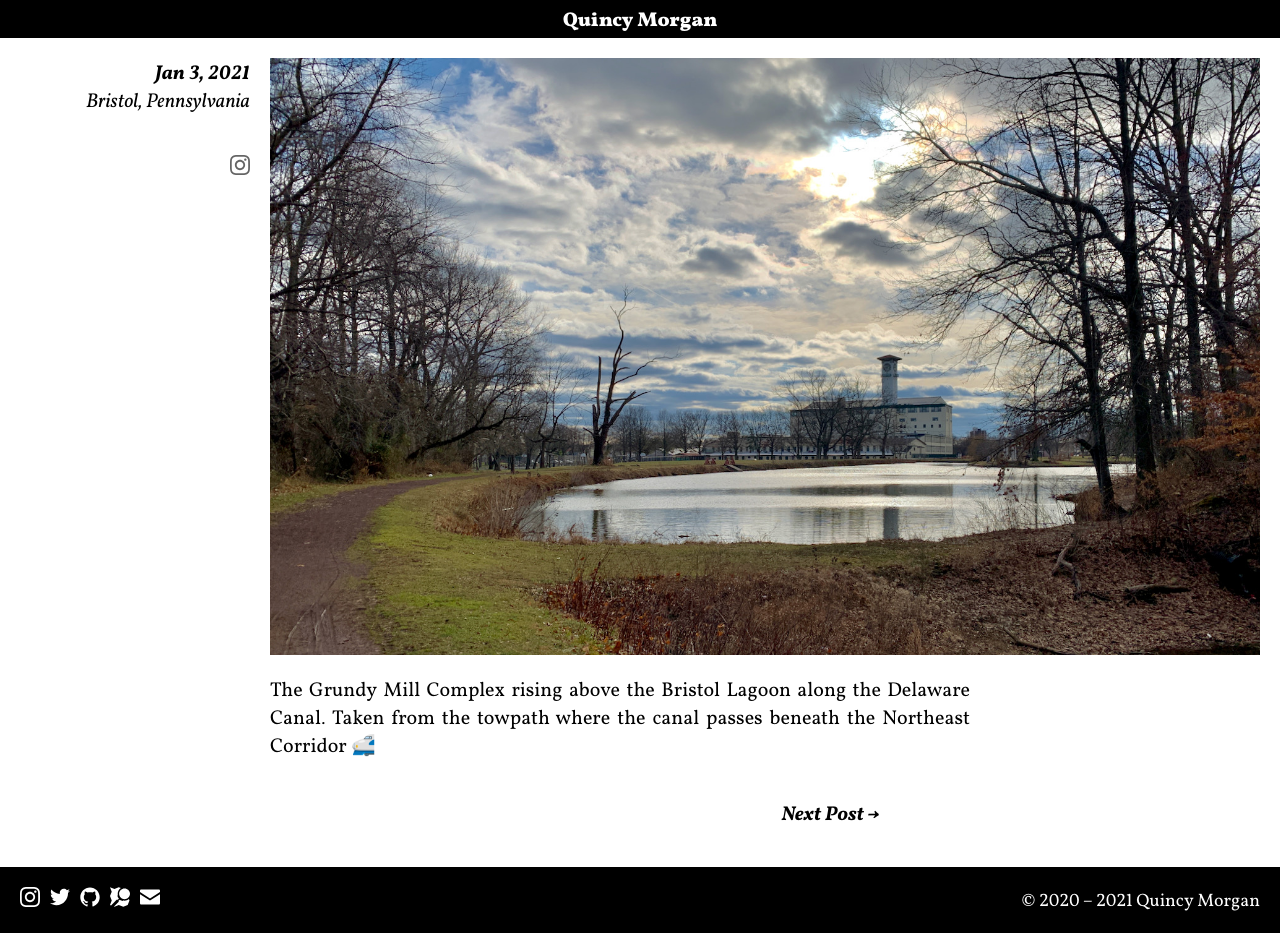
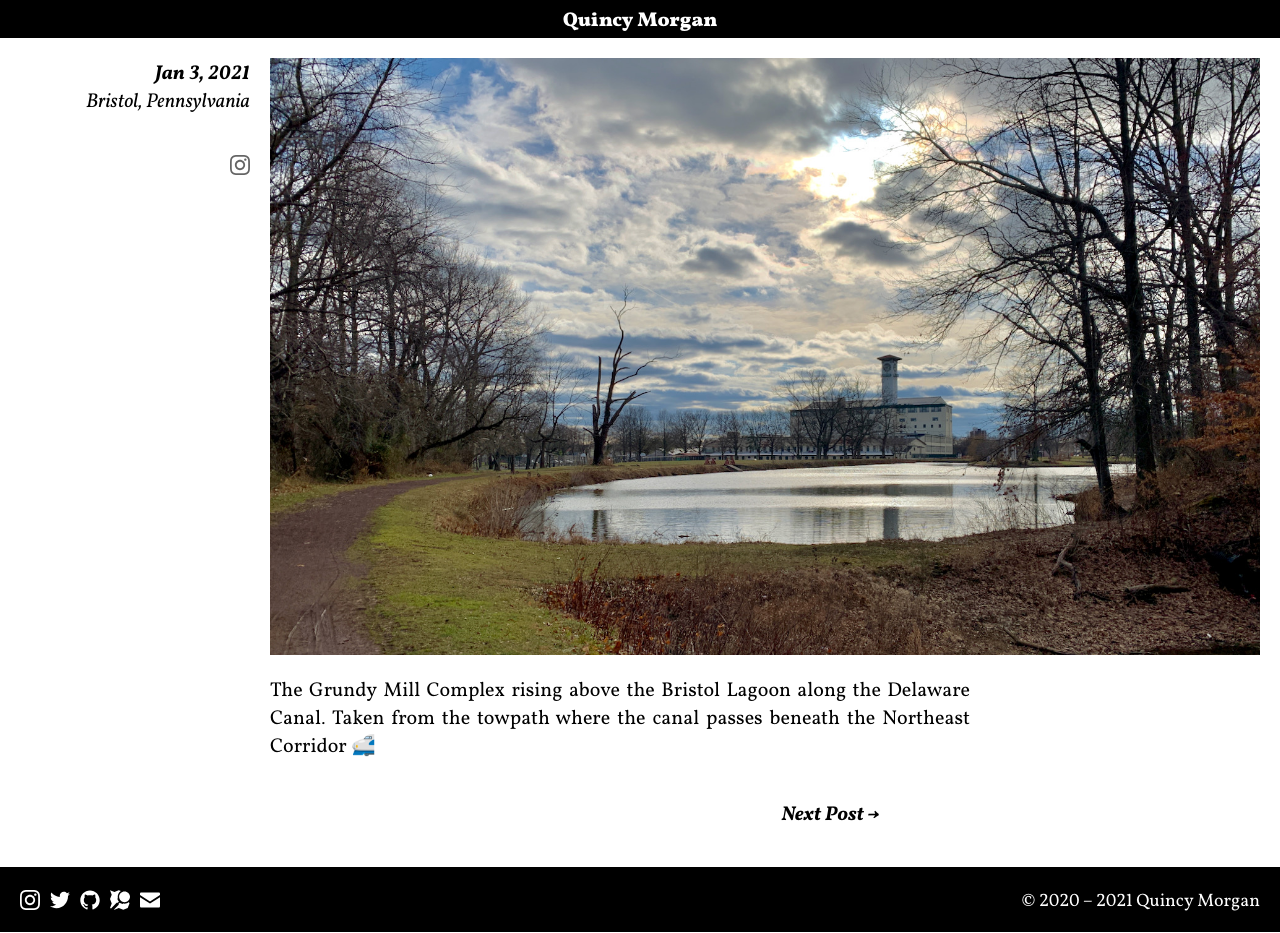
Before and after one commit to quincylvania/quincylvania.com, a Jekyll site: the page built from _posts/2021-01-03-bristol.markdown, in a window 1280 px wide. Built offline with Jekyll 4.4.1, drawn with Linux system fonts in a browser that asks for light colours.

Commit message:
Improve footer styling

```diff
--- a/_sass/10_layout.scss
+++ b/_sass/10_layout.scss
@@ -103,10 +103,18 @@
     display: flex;
     flex-direction: column;
     justify-content: space-between;
+    align-items: center;
 }
-footer.site-footer .links a {
-    display: inline-block;
+footer.site-footer .links {
+    display: flex;
+    margin-bottom: 10px;
+}
+footer.site-footer .links a:not(:last-child) {
     margin-right: 10px;
+}
+footer.site-footer .links a,
+footer.site-footer .links a svg.icon {
+    display: block;
 }
 
 /* main content */
@@ -230,6 +238,9 @@
     footer.site-footer .footer-cols {
         flex-direction: row;
     }
+    footer.site-footer .footer-cols .links {
+        margin-bottom: 0;
+    }
 }
 
 .post-nav {
```
